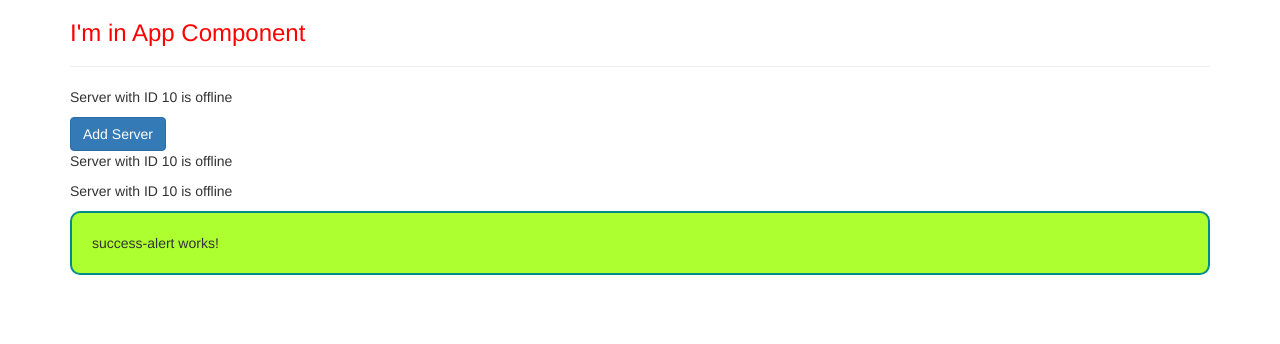
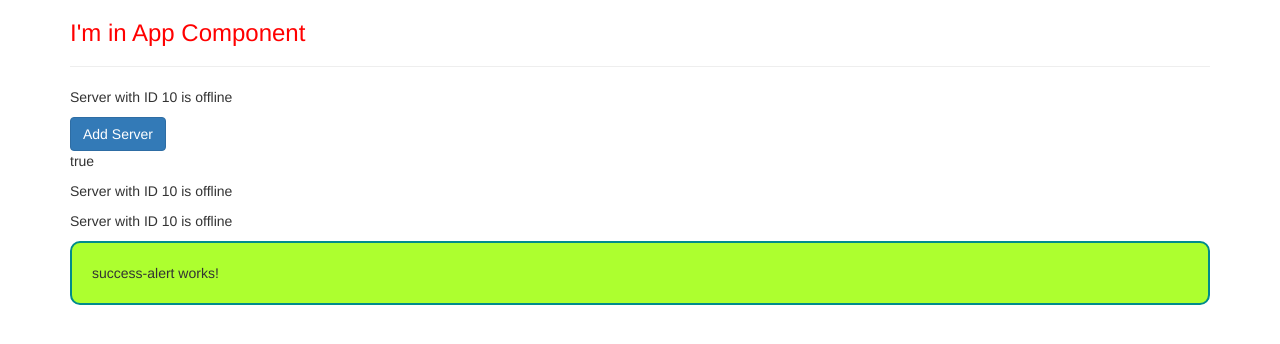
Before and after one commit to BeataJ/the-besics, an Angular app: page / in a window 1280 px wide. Shown: the top 344 px of the page. Built offline with nearby package versions, Linux system fonts and the light colour scheme.

Commit message:
add allowNewServer as string interpretation

```diff
--- a/src/app/servers/servers.component.html
+++ b/src/app/servers/servers.component.html
@@ -1,3 +1,4 @@
 <button class="btn btn-primary" [disabled]="!allowNewServer">Add Server</button>
+<p>{{ allowNewServer }}</p>
 <app-server></app-server>
 <app-server></app-server>
```
